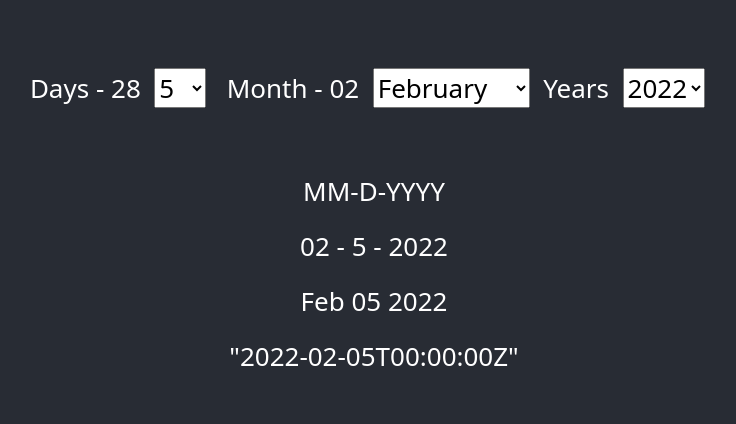
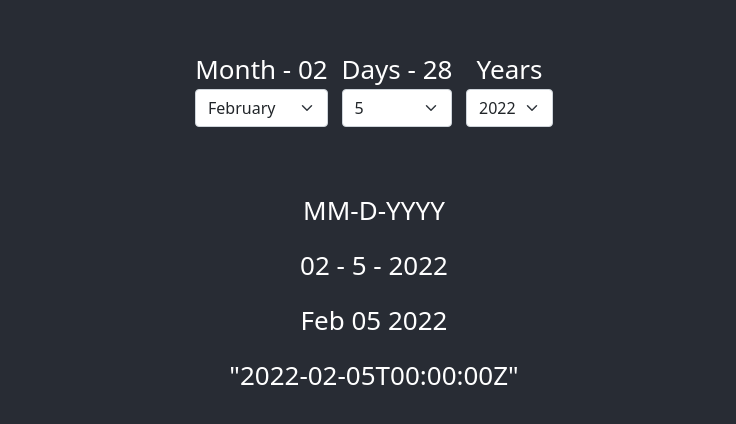
Before and after one commit to sethukumar0001/reactjs_date_picker, a React (Create React App) app: page / in a window 1280 px wide. Shown: the part 170-594 px from the top of the page, without its empty margins (266-1002 px from the left). Built offline with nearby package versions, Linux system fonts and the light colour scheme.

Commit message:
updated css

```diff
--- a/src/App.js
+++ b/src/App.js
@@ -45,24 +45,11 @@ function App() {
 			<header className="App-header">
 				<div className="d-flex justify-content-between">
 					<div>
-						<label>Days - {currentMonthDays}</label>&nbsp;&nbsp;
-						<select onChange={(e) => handleChangeDay(e)}>
-							{Array.from({ length: currentMonthDays + 1 }, (v, k) => k).map(
-								(item, index) => {
-									if (index !== 0)
-										return (
-											<option value={item} selected={item == today}>
-												{item}
-											</option>
-										);
-								}
-							)}
-						</select>{" "}
-						&nbsp;&nbsp;
-					</div>
-					<div>
-						<label>Month - {currentMonth}</label>&nbsp;&nbsp;
-						<select onChange={(e) => handleChangeMonth(e)}>
+						<label>Month - {currentMonth}</label>
+						<select
+							onChange={(e) => handleChangeMonth(e)}
+							className="form-select"
+						>
 							{months.map((item) => {
 								return (
 									<option
@@ -73,12 +60,35 @@ function App() {
 									</option>
 								);
 							})}
-						</select>
-						&nbsp;&nbsp;
+						</select>{" "}
 					</div>
+					&nbsp;&nbsp;
 					<div>
-						<label>Years</label>&nbsp;&nbsp;
-						<select onChange={(e) => handleChangeYear(e)}>
+						<label>Days - {currentMonthDays}</label>
+						<select
+							onChange={(e) => handleChangeDay(e)}
+							className="form-select"
+						>
+							{Array.from({ length: currentMonthDays + 1 }, (v, k) => k).map(
+								(item, index) => {
+									console.log(item);
+									if (index !== 0)
+										return (
+											<option value={item} selected={item == today}>
+												{item}
+											</option>
+										);
+								}
+							)}
+						</select>{" "}
+					</div>
+					&nbsp;&nbsp;
+					<div>
+						<label>Years</label>
+						<select
+							onChange={(e) => handleChangeYear(e)}
+							className="form-select"
+						>
 							{Array.from({ length: minYear + 81 }, (v, k) => k).map(
 								(item, index) => {
 									if (item > minYear)
@@ -88,9 +98,8 @@ function App() {
 											</option>
 										);
 								}
-							)}
+							)}{" "}
 						</select>
-						&nbsp;&nbsp;
 					</div>
 				</div>
 				<div className="mt-5">
```
